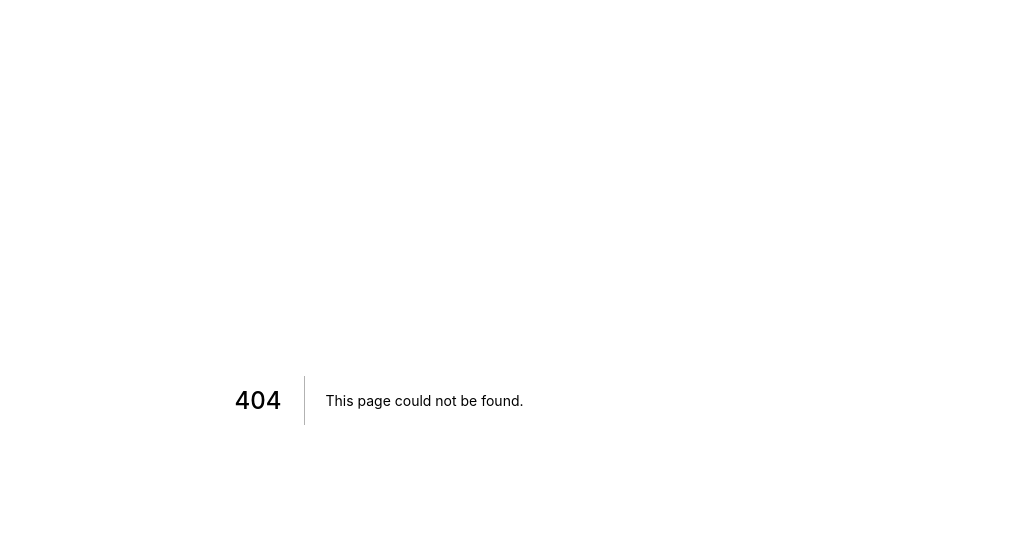
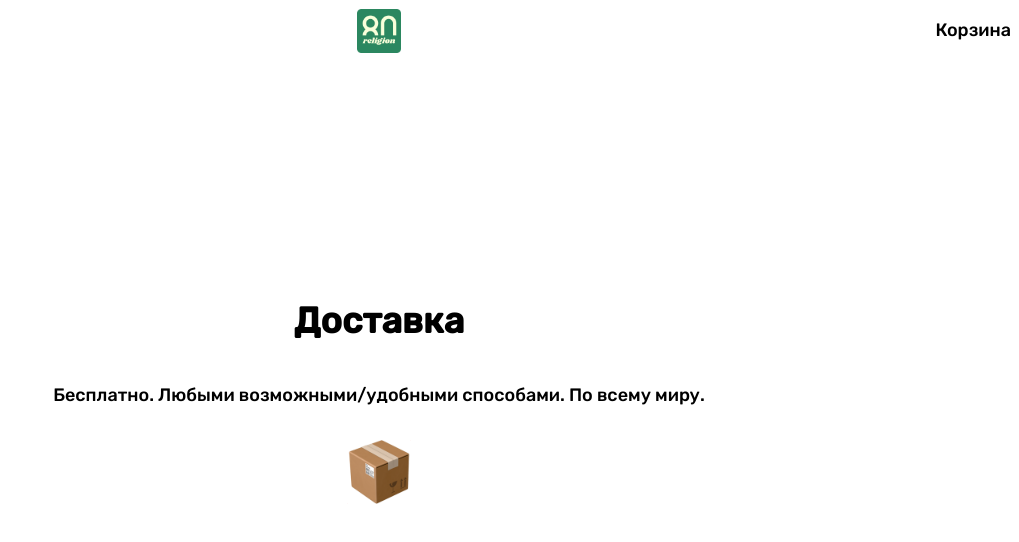
Before and after one commit to nosovandrew/eighties, a Next.js app: page /shipping in a window 1280 px wide. Before the commit this address had no page. Shown: the top 542 px of the page, without its empty margins (261-1280 px from the left). Built offline with nearby package versions, Linux system fonts and the light colour scheme.

Commit message:
add info pages

```diff
--- /dev/null
+++ b/src/pages/shipping.js
@@ -0,0 +1,52 @@
+import styled from 'styled-components';
+import Image from 'next/image';
+
+import { media } from '@/styles/media';
+import Layout from '@/components/templates/layout';
+import { PageH1, TextBlock } from '@/components/atoms/text';
+
+const ShippingContainer = styled.div`
+    display: flex;
+    flex-direction: column;
+    justify-content: center;
+    align-items: center;
+
+    @media ${media.md} {
+        width: auto;
+        height: var(--full-screen-h);
+        margin: 0;
+    }
+`;
+
+const ImageContainer = styled.div`
+    width: 32px;
+    height: auto;
+    margin: calc(2 * var(--basic-spacing)) 0;
+
+    @media ${media.md} {
+        width: 64px;
+    }
+`;
+
+export default function ShippingInfo() {
+    return (
+        <Layout>
+            <ShippingContainer>
+                <PageH1>Доставка</PageH1>
+                <TextBlock>
+                    Бесплатно. Любыми возможными/удобными способами. По всему
+                    миру.
+                </TextBlock>
+                <ImageContainer>
+                    <Image
+                        alt='Посылка'
+                        src='/assets/box.png'
+                        layout='intrinsic'
+                        width={160}
+                        height={160}
+                    />
+                </ImageContainer>
+            </ShippingContainer>
+        </Layout>
+    );
+}
```
Also changed, not shown: src/pages/preorders.js (added, +36 -0 lines).
